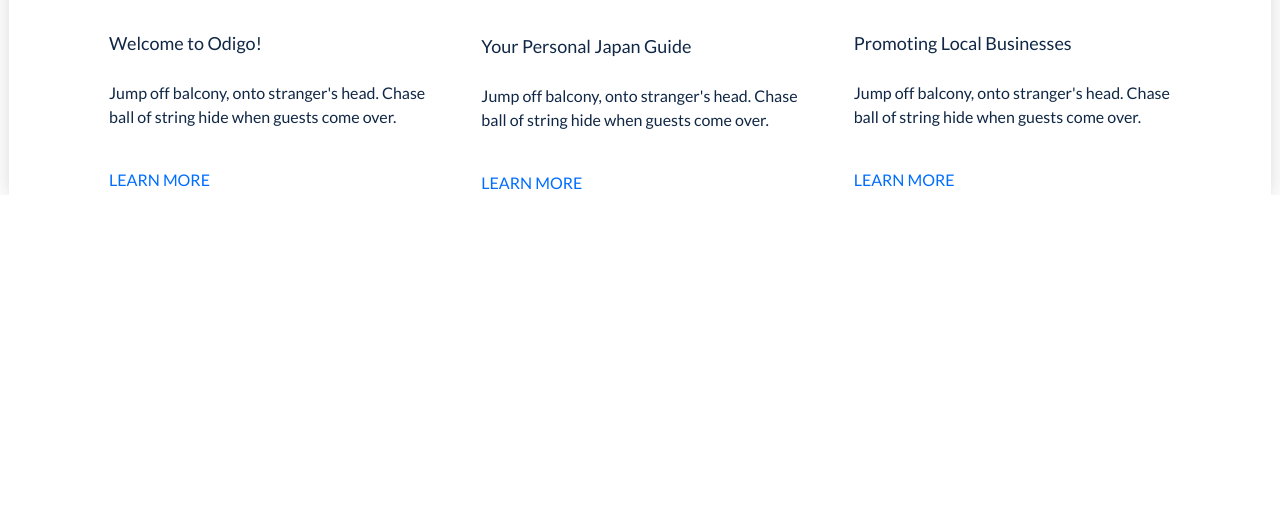
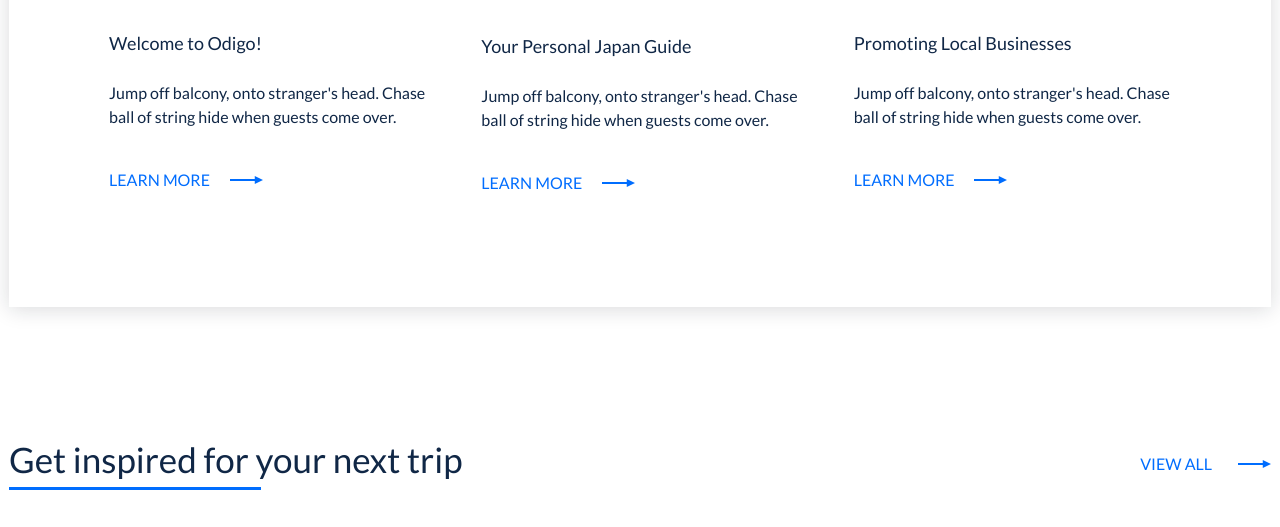
Before and after one commit to fishhhhka/my-first-website, a plain HTML site: page index.html in a window 1280 px wide. Shown: the part 1088-1615 px from the top of the page. Before the commit the page ends 1283 px from the top, so only its background shows below. Drawn offline with Linux system fonts and the light colour scheme.

Commit message:
new section added and started the new one

```diff
--- a/css/style.css
+++ b/css/style.css
@@ -412,7 +412,31 @@ img {
     margin: 0 auto;
 
 }
-/*header styles end*/
+
+.wrapper_full{
+    max-width: 1262px;
+    margin: 0 auto;
+}
+
+.section-title{
+    font-weight: 500;
+    font-size: 35px;
+    line-height: 42px;
+    position: relative;
+    padding-bottom: 10px;
+}
+
+.section-title::after{
+    display: block;
+    content: '';
+    width: 252.16px;
+    height: 3px;
+    background-color: #006DFE;
+    position: absolute;
+    bottom: 0;
+    left: 0;
+}
+/*header styles start */
 .header{
     position: fixed;
     top: 0;
@@ -517,6 +541,9 @@ img {
 /*intro style end*/
 
 /* Benefits styles start */
+.benefits{
+    margin-bottom: 131px;
+}
 .benefits__wrap {
     max-width: 1262px;
     background-color: #fff;
@@ -549,6 +576,7 @@ img {
 }
 .benefits_card {
     grid-column: span 1;
+    margin-bottom: 112px;
 }
 
 .benefits_card-pic {
@@ -573,9 +601,44 @@ img {
 
 }
 .benefits__card-more {
+    display: inline-block;
+    padding-right: 59px;
     font-size: 16px;
     line-height: 24px;
     color: #006DFE;
     text-decoration: none;
+    background: url(/img/svg/vector-icon.svg) no-repeat 95% center;
+    transition: .2s all;
 }
-/* Benefits styles end *
+
+.benefits__card-more:hover, .benefits__card-more:focus{
+    background: url(/img/svg/vector-icon.svg) no-repeat right center;
+}
+/* Benefits styles end * /
+
+/* Places styles start */
+
+.places__caption{
+    display: flex;
+    flex-wrap: wrap;
+    align-items: center;
+    justify-content: space-between;
+    margin-bottom: 37.5px;
+}
+
+.places__title{
+    margin-right: 15px;
+}
+
+.places__view-all{
+    font-size: 16px;
+    color: #006DFE;
+    text-decoration: none;
+    padding-right: 59px;
+    background: url(/img/svg/vector-icon.svg) no-repeat right center;
+}
+
+.places__view-all:hover, .places__view-all:focus{
+    opacity: .6 5;
+}
+/* Places styles end */
--- a/index.html
+++ b/index.html
@@ -116,6 +116,18 @@
             </div>
         </section>
         <!-- Benefits end -->
+        <!--Places start-->
+        <section class = "places">
+            <div class="wrapper_full">
+                <div class="places__caption">
+                    <h2 class="places__title section-title">
+                        Get inspired for your next trip
+                    </h2>
+                    <a href="#!" class="places__view-all">VIEW ALL</a>
+                </div>
+            </div>
+        </section>
+        <!--Places end-->
     </main>
  </body>
  </html>
```
Also changed, not shown: img/kyoto.jpg (added), img/mount fuji.jpg (added), img/niigata.jpg (added), img/sapporo.jpg (added), img/svg/vector-icon.svg (added), img/tokyo.jpg (added).
